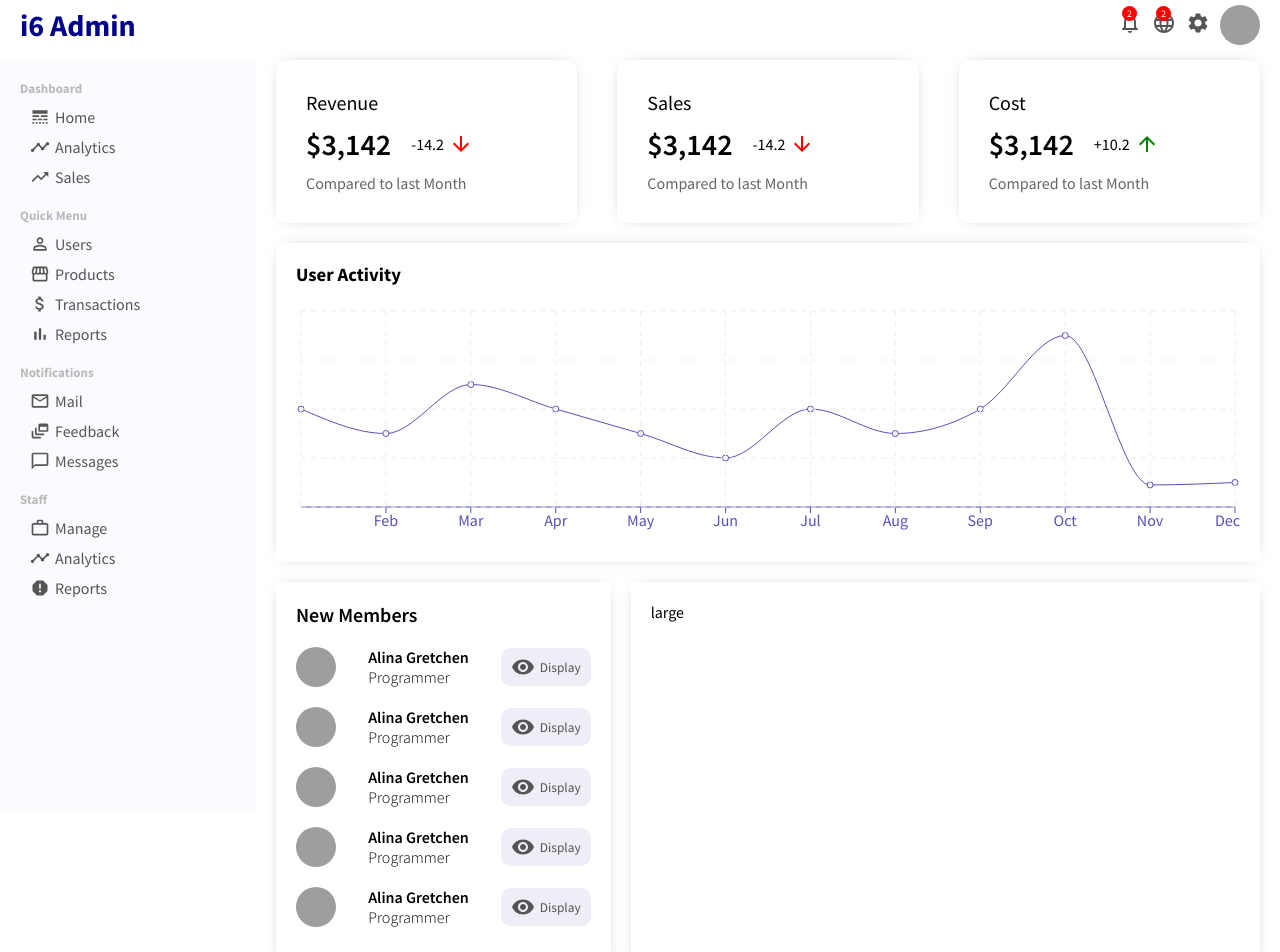
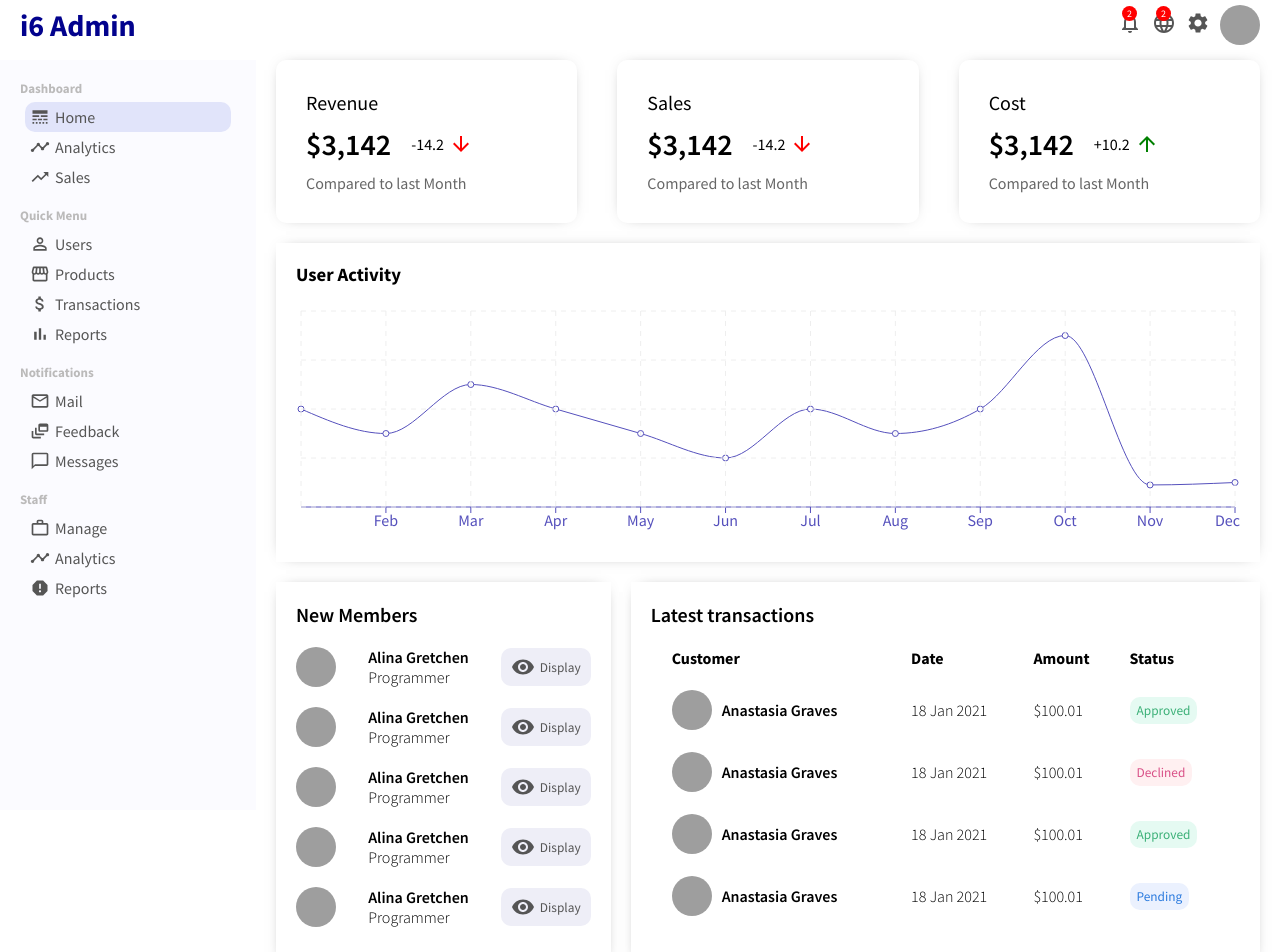
Before and after one commit to Isrealsix/admindashboard, a React (Create React App) app: page / in a window 1280 px wide. Shown: the top 952 px of the page. Built offline with nearby package versions, Linux system fonts and the light colour scheme; grey boxes are pictures that could not be loaded.

Commit message:
completed the widgets on the Home page

```diff
--- a/src/components/Topbar.module.css
+++ b/src/components/Topbar.module.css
@@ -2,7 +2,7 @@
     width: 100%;
     height: 50px;
     background-color: #fff;
-    position: static;
+    position: sticky;
     top: 0;
     z-index: 100;
 }
--- a/src/components/sidebar/Sidebar.js
+++ b/src/components/sidebar/Sidebar.js
@@ -21,7 +21,9 @@ function Sidebar() {
 				<div className={classes.sidebarMenu}>
 					<h3 className={classes.sidebarTitle}>Dashboard</h3>
 					<ul className={classes.sidebarList}>
-						<li className={classes.sidebarListItem}>
+						<li
+							className={`${classes.sidebarListItem} ${classes['sidebarListItem--active']}`}
+						>
 							<LineStyle className={classes.sidebarIcon} />
 							Home
 						</li>
--- a/src/components/sidebar/Sidebar.module.css
+++ b/src/components/sidebar/Sidebar.module.css
@@ -34,7 +34,7 @@
     border-radius: 10px;
 }
 
-.sidebarListItem__active,
+.sidebarListItem--active,
 .sidebarListItem:hover {
     background-color: rgb(225, 228, 250);
 }
--- a/src/components/widgetLg/WidgetLg.js
+++ b/src/components/widgetLg/WidgetLg.js
@@ -1,6 +1,82 @@
 import classes from './WidgetLg.module.css';
+import Button from './WidgetLgButton';
 const WidgetLg = () => {
-	return <div className={classes.widgetLg}>large</div>;
+	return (
+		<div className={classes.widgetLg}>
+			<h3 className={classes.widgetLgTitle}>Latest transactions</h3>
+			<table className={classes.widgetLgTable}>
+				<tr className={classes.widgetLgTr}>
+					<th className={classes.widgetLgTh}>Customer</th>
+					<th className={classes.widgetLgTh}>Date</th>
+					<th className={classes.widgetLgTh}>Amount</th>
+					<th className={classes.widgetLgTh}>Status</th>
+				</tr>
+				<tr className={classes.widgetLgTr}>
+					<td className={classes.widgetLgUser}>
+						<img
+							src="https://images.pexels.com/photos/8721987/pexels-photo-8721987.jpeg"
+							alt=""
+							className={classes.widgetLgImg}
+						/>
+						<span className={classes.widgetLgName}>Anastasia Graves</span>
+					</td>
+					<td className={classes.widgetLgDate}>18 Jan 2021</td>
+					<td className={classes.widgetLgAmount}>$100.01</td>
+					<td className={classes.widgetLgStatus}>
+						<Button type="Approved" />
+					</td>
+				</tr>
+
+				<tr className={classes.widgetLgTr}>
+					<td className={classes.widgetLgUser}>
+						<img
+							src="https://images.pexels.com/photos/6969017/pexels-photo-6969017.jpeg"
+							alt=""
+							className={classes.widgetLgImg}
+						/>
+						<span className={classes.widgetLgName}>Anastasia Graves</span>
+					</td>
+					<td className={classes.widgetLgDate}>18 Jan 2021</td>
+					<td className={classes.widgetLgAmount}>$100.01</td>
+					<td className={classes.widgetLgStatus}>
+						<Button type="Declined" />
+					</td>
+				</tr>
+
+				<tr className={classes.widgetLgTr}>
+					<td className={classes.widgetLgUser}>
+						<img
+							src="https://images.pexels.com/photos/6774195/pexels-photo-6774195.jpeg"
+							alt=""
+							className={classes.widgetLgImg}
+						/>
+						<span className={classes.widgetLgName}>Anastasia Graves</span>
+					</td>
+					<td className={classes.widgetLgDate}>18 Jan 2021</td>
+					<td className={classes.widgetLgAmount}>$100.01</td>
+					<td className={classes.widgetLgStatus}>
+						<Button type="Approved" />
+					</td>
+				</tr>
+
+				<tr className={classes.widgetLgTr}>
+					<td className={classes.widgetLgUser}>
+						<img
+							src="https://images.pexels.com/photos/4571943/pexels-photo-4571943.jpeg"
+							alt=""
+							className={classes.widgetLgImg}
+						/>
+						<span className={classes.widgetLgName}>Anastasia Graves</span>
+					</td>
+					<td className={classes.widgetLgDate}>18 Jan 2021</td>
+					<td className={classes.widgetLgAmount}>$100.01</td>
+					<td className={classes.widgetLgStatus}>
+						<Button type="Pending" />
+					</td>
+				</tr>
+			</table>
+		</div>
+	);
 };
 
 export default WidgetLg;
--- a/src/components/widgetLg/WidgetLg.module.css
+++ b/src/components/widgetLg/WidgetLg.module.css
@@ -4,3 +4,37 @@
     -webkit-box-shadow: 0 0 15px -10px rgba(0, 0, 0, .7);
     box-shadow: 0 0 15px -10px rgba(0, 0, 0, .7);
 }
+
+.widgetLgTitle {
+    font-size: 20px;
+    font-weight: 600;
+}
+
+.widgetLgTable {
+    width: 100%;
+    border-spacing: 20px;
+}
+
+.widgetLgTh {
+    text-align: left;
+}
+
+.widgetLgUser {
+    display: flex;
+    align-items: center;
+    font-weight: 600;
+}
+
+
+.widgetLgImg {
+    width: 40px;
+    height: 40px;
+    border-radius: 50%;
+    margin-right: 10px;
+    object-fit: cover;
+}
+
+.widgetLgDate,
+.widgetLgAmount {
+    font-weight: 300;
+}
--- /dev/null
+++ b/src/components/widgetLg/WidgetLgButton.js
@@ -0,0 +1,11 @@
+import classes from './WidgetLgButton.module.css';
+
+const Button = ({ type }) => {
+	return (
+		<button className={`${classes.widgetLgButton} ${classes[type]}`}>
+			{type}
+		</button>
+	);
+};
+
+export default Button;
--- /dev/null
+++ b/src/components/widgetLg/WidgetLgButton.module.css
@@ -0,0 +1,20 @@
+.widgetLgButton {
+    padding: 5px 7px;
+    border: none;
+    border-radius: 10px;
+}
+
+.Approved {
+    background-color: #e5faf2;
+    color: #3bb077;
+}
+
+.Declined {
+    background-color: #fff0f1;
+    color: #d95087;
+}
+
+.Pending {
+    background-color: #ebf1fe;
+    color: #2a7ade;
+}
```
